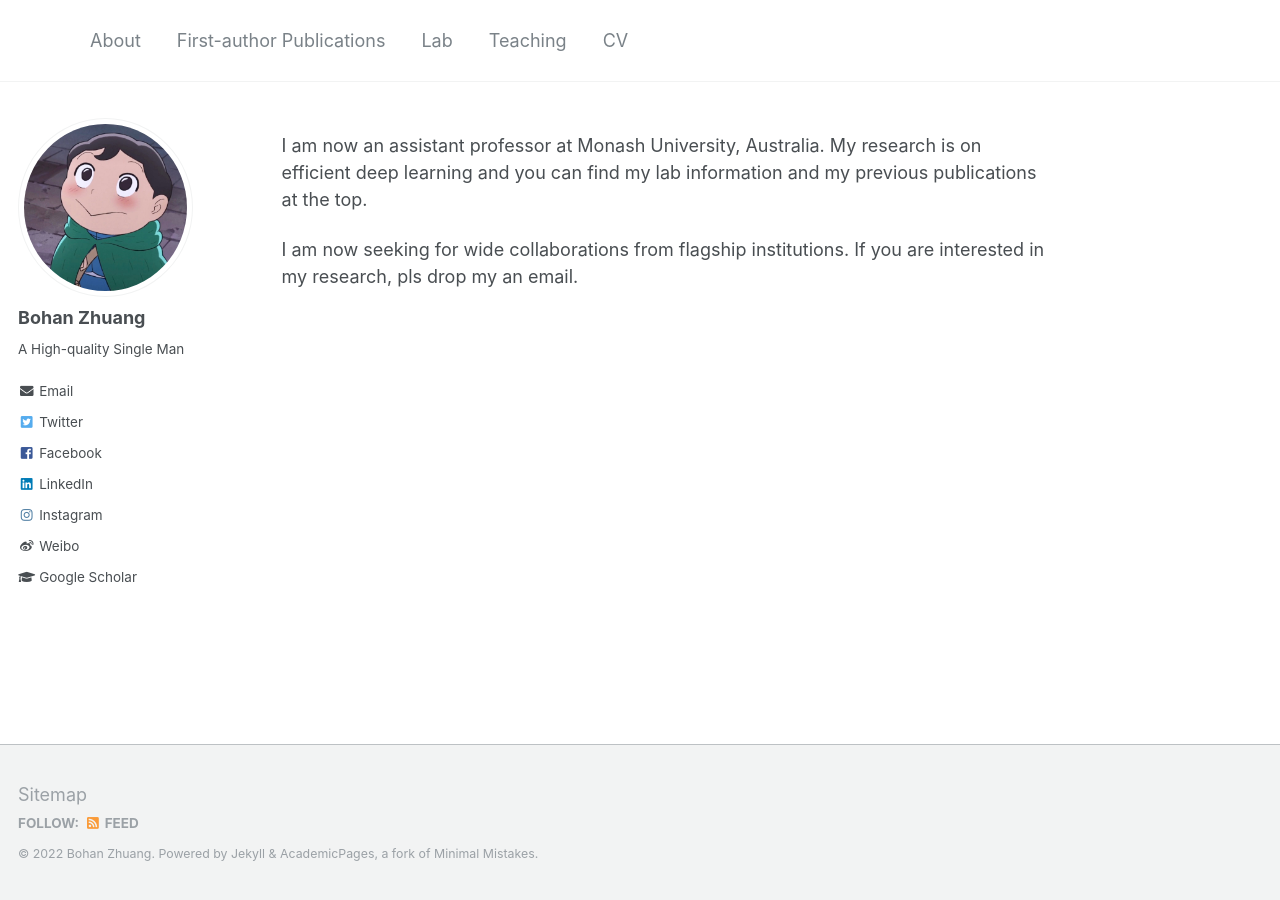
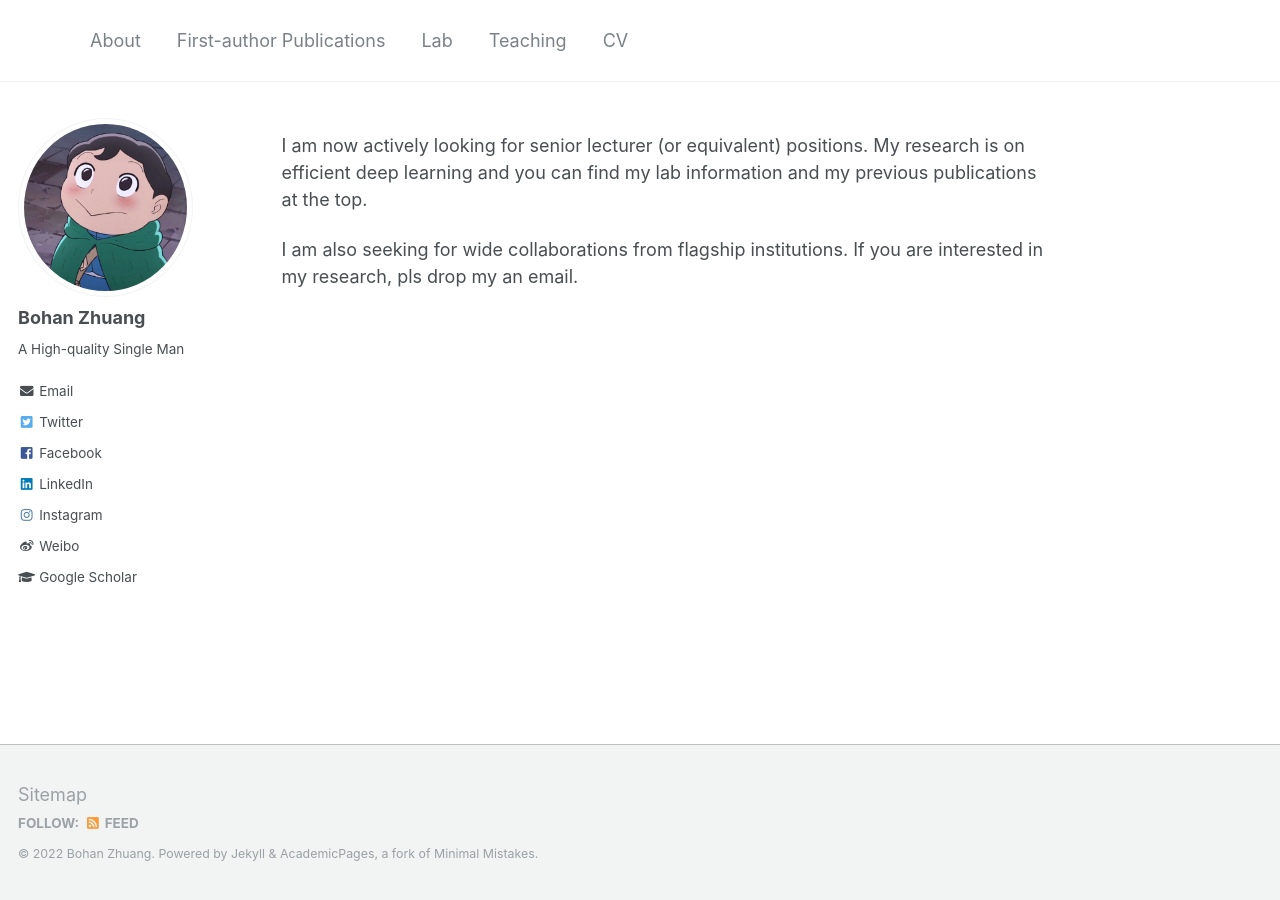
Before and after one commit to bohanzhuang/bohanzhuang.github.io, a Jekyll site: the page built from _pages/about.md, in a window 1280 px wide. Built offline with Jekyll 4.4.1, drawn with Linux system fonts in a browser that asks for light colours.

Commit message:
Update about.md

```diff
--- a/_pages/about.md
+++ b/_pages/about.md
@@ -8,6 +8,6 @@
   - /about.html
 ---
 
-I am now an assistant professor at Monash University, Australia. My research is on efficient deep learning and you can find my lab information and my previous publications at the top.
+I am now actively looking for senior lecturer (or equivalent) positions. My research is on efficient deep learning and you can find my lab information and my previous publications at the top.
 
-I am now seeking for wide collaborations from flagship institutions. If you are interested in my research, pls drop my an email.
+I am also seeking for wide collaborations from flagship institutions. If you are interested in my research, pls drop my an email.
```
